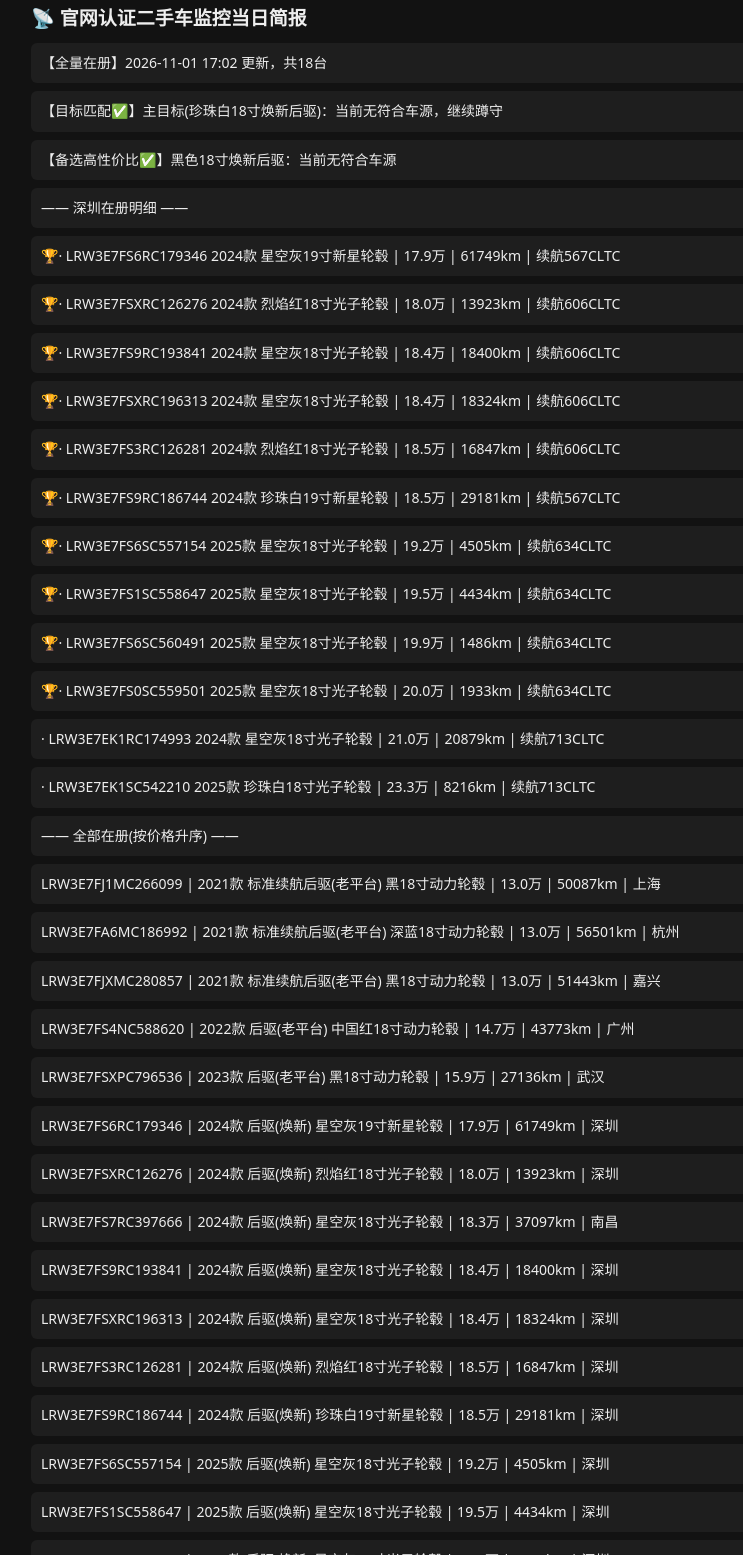
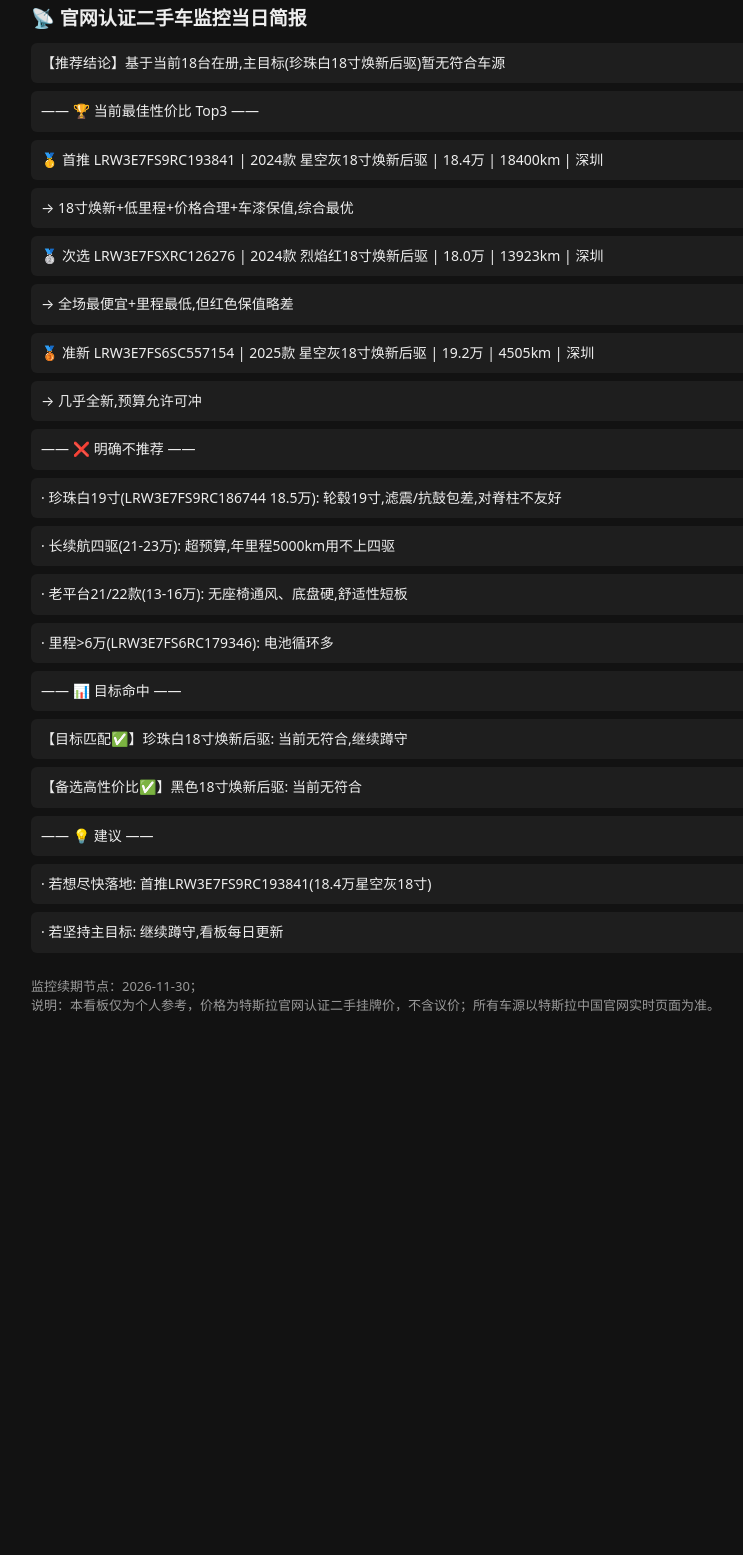
Before and after one commit to LZQ-98/tesla-m3-used-monitor, a plain HTML site: page index.html in a window 1280 px wide. Shown: the part 1245-2800 px from the top of the page, without its empty margins (225-968 px from the left). After the commit the page ends 2277 px from the top, so only its background shows below. Drawn offline with Linux system fonts and the light colour scheme.

Commit message:
auto: update 2026-11-01 17:15:00

```diff
--- a/index.html
+++ b/index.html
@@ -118,7 +118,7 @@
 <body>
     <div class="header">
         <h1>🏁 Model3 特斯拉认证二手车 性价比看板</h1>
-        <div class="update-time">最近更新：2026-11-01 17:02:51</div>
+        <div class="update-time">最近更新：2026-11-01 17:15:00</div>
     </div>
 
     <div class="tip-box">
@@ -179,41 +179,25 @@
     <!-- 每日监控数据区域 -->
     <div class="monitor-area">
         <h2>📡 官网认证二手车监控当日简报</h2>
-        <div class="log-item">【全量在册】2026-11-01 17:02 更新，共18台</div>
-<div class="log-item">【目标匹配✅】主目标(珍珠白18寸焕新后驱)：当前无符合车源，继续蹲守</div>
-<div class="log-item">【备选高性价比✅】黑色18寸焕新后驱：当前无符合车源</div>
-<div class="log-item">—— 深圳在册明细 ——</div>
-<div class="log-item">🏆· LRW3E7FS6RC179346 2024款 星空灰19寸新星轮毂 | 17.9万 | 61749km | 续航567CLTC</div>
-<div class="log-item">🏆· LRW3E7FSXRC126276 2024款 烈焰红18寸光子轮毂 | 18.0万 | 13923km | 续航606CLTC</div>
-<div class="log-item">🏆· LRW3E7FS9RC193841 2024款 星空灰18寸光子轮毂 | 18.4万 | 18400km | 续航606CLTC</div>
-<div class="log-item">🏆· LRW3E7FSXRC196313 2024款 星空灰18寸光子轮毂 | 18.4万 | 18324km | 续航606CLTC</div>
-<div class="log-item">🏆· LRW3E7FS3RC126281 2024款 烈焰红18寸光子轮毂 | 18.5万 | 16847km | 续航606CLTC</div>
-<div class="log-item">🏆· LRW3E7FS9RC186744 2024款 珍珠白19寸新星轮毂 | 18.5万 | 29181km | 续航567CLTC</div>
-<div class="log-item">🏆· LRW3E7FS6SC557154 2025款 星空灰18寸光子轮毂 | 19.2万 | 4505km | 续航634CLTC</div>
-<div class="log-item">🏆· LRW3E7FS1SC558647 2025款 星空灰18寸光子轮毂 | 19.5万 | 4434km | 续航634CLTC</div>
-<div class="log-item">🏆· LRW3E7FS6SC560491 2025款 星空灰18寸光子轮毂 | 19.9万 | 1486km | 续航634CLTC</div>
-<div class="log-item">🏆· LRW3E7FS0SC559501 2025款 星空灰18寸光子轮毂 | 20.0万 | 1933km | 续航634CLTC</div>
-<div class="log-item">· LRW3E7EK1RC174993 2024款 星空灰18寸光子轮毂 | 21.0万 | 20879km | 续航713CLTC</div>
-<div class="log-item">· LRW3E7EK1SC542210 2025款 珍珠白18寸光子轮毂 | 23.3万 | 8216km | 续航713CLTC</div>
-<div class="log-item">—— 全部在册(按价格升序) ——</div>
-<div class="log-item">LRW3E7FJ1MC266099 | 2021款 标准续航后驱(老平台) 黑18寸动力轮毂 | 13.0万 | 50087km | 上海</div>
-<div class="log-item">LRW3E7FA6MC186992 | 2021款 标准续航后驱(老平台) 深蓝18寸动力轮毂 | 13.0万 | 56501km | 杭州</div>
-<div class="log-item">LRW3E7FJXMC280857 | 2021款 标准续航后驱(老平台) 黑18寸动力轮毂 | 13.0万 | 51443km | 嘉兴</div>
-<div class="log-item">LRW3E7FS4NC588620 | 2022款 后驱(老平台) 中国红18寸动力轮毂 | 14.7万 | 43773km | 广州</div>
-<div class="log-item">LRW3E7FSXPC796536 | 2023款 后驱(老平台) 黑18寸动力轮毂 | 15.9万 | 27136km | 武汉</div>
-<div class="log-item">LRW3E7FS6RC179346 | 2024款 后驱(焕新) 星空灰19寸新星轮毂 | 17.9万 | 61749km | 深圳</div>
-<div class="log-item">LRW3E7FSXRC126276 | 2024款 后驱(焕新) 烈焰红18寸光子轮毂 | 18.0万 | 13923km | 深圳</div>
-<div class="log-item">LRW3E7FS7RC397666 | 2024款 后驱(焕新) 星空灰18寸光子轮毂 | 18.3万 | 37097km | 南昌</div>
-<div class="log-item">LRW3E7FS9RC193841 | 2024款 后驱(焕新) 星空灰18寸光子轮毂 | 18.4万 | 18400km | 深圳</div>
-<div class="log-item">LRW3E7FSXRC196313 | 2024款 后驱(焕新) 星空灰18寸光子轮毂 | 18.4万 | 18324km | 深圳</div>
-<div class="log-item">LRW3E7FS3RC126281 | 2024款 后驱(焕新) 烈焰红18寸光子轮毂 | 18.5万 | 16847km | 深圳</div>
-<div class="log-item">LRW3E7FS9RC186744 | 2024款 后驱(焕新) 珍珠白19寸新星轮毂 | 18.5万 | 29181km | 深圳</div>
-<div class="log-item">LRW3E7FS6SC557154 | 2025款 后驱(焕新) 星空灰18寸光子轮毂 | 19.2万 | 4505km | 深圳</div>
-<div class="log-item">LRW3E7FS1SC558647 | 2025款 后驱(焕新) 星空灰18寸光子轮毂 | 19.5万 | 4434km | 深圳</div>
-<div class="log-item">LRW3E7FS6SC560491 | 2025款 后驱(焕新) 星空灰18寸光子轮毂 | 19.9万 | 1486km | 深圳</div>
-<div class="log-item">LRW3E7FS0SC559501 | 2025款 后驱(焕新) 星空灰18寸光子轮毂 | 20.0万 | 1933km | 深圳</div>
-<div class="log-item">LRW3E7EK1RC174993 | 2024款 长续航四驱(焕新) 星空灰18寸光子轮毂 | 21.0万 | 20879km | 深圳</div>
-<div class="log-item">LRW3E7EK1SC542210 | 2025款 长续航四驱(焕新) 珍珠白18寸光子轮毂 | 23.3万 | 8216km | 深圳</div>
+        <div class="log-item">【推荐结论】基于当前18台在册,主目标(珍珠白18寸焕新后驱)暂无符合车源</div>
+<div class="log-item">—— 🏆 当前最佳性价比 Top3 ——</div>
+<div class="log-item">🥇 首推 LRW3E7FS9RC193841 | 2024款 星空灰18寸焕新后驱 | 18.4万 | 18400km | 深圳</div>
+<div class="log-item">→ 18寸焕新+低里程+价格合理+车漆保值,综合最优</div>
+<div class="log-item">🥈 次选 LRW3E7FSXRC126276 | 2024款 烈焰红18寸焕新后驱 | 18.0万 | 13923km | 深圳</div>
+<div class="log-item">→ 全场最便宜+里程最低,但红色保值略差</div>
+<div class="log-item">🥉 准新 LRW3E7FS6SC557154 | 2025款 星空灰18寸焕新后驱 | 19.2万 | 4505km | 深圳</div>
+<div class="log-item">→ 几乎全新,预算允许可冲</div>
+<div class="log-item">—— ❌ 明确不推荐 ——</div>
+<div class="log-item">· 珍珠白19寸(LRW3E7FS9RC186744 18.5万): 轮毂19寸,滤震/抗鼓包差,对脊柱不友好</div>
+<div class="log-item">· 长续航四驱(21-23万): 超预算,年里程5000km用不上四驱</div>
+<div class="log-item">· 老平台21/22款(13-16万): 无座椅通风、底盘硬,舒适性短板</div>
+<div class="log-item">· 里程>6万(LRW3E7FS6RC179346): 电池循环多</div>
+<div class="log-item">—— 📊 目标命中 ——</div>
+<div class="log-item">【目标匹配✅】珍珠白18寸焕新后驱: 当前无符合,继续蹲守</div>
+<div class="log-item">【备选高性价比✅】黑色18寸焕新后驱: 当前无符合</div>
+<div class="log-item">—— 💡 建议 ——</div>
+<div class="log-item">· 若想尽快落地: 首推LRW3E7FS9RC193841(18.4万星空灰18寸)</div>
+<div class="log-item">· 若坚持主目标: 继续蹲守,看板每日更新</div>
 
     </div>
 
```
